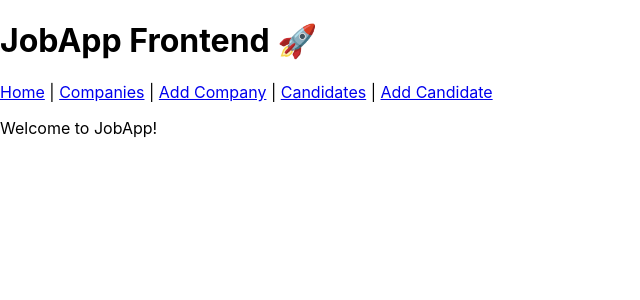
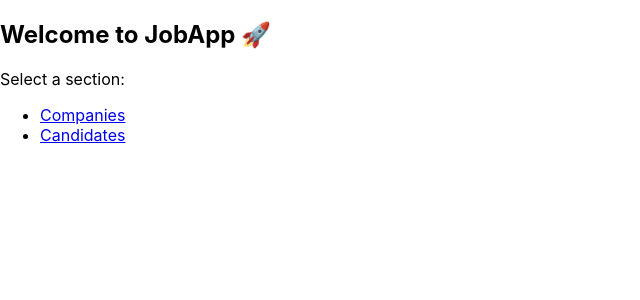
Before and after one commit to mtripode101/jobapp_frontend, a React (Create React App) app: page / in a window 1280 px wide. Shown: the top 300 px of the page, without its empty margins (0-640 px from the left). Built offline with nearby package versions, Linux system fonts and the light colour scheme.

Commit message:
saving new layouts

```diff
--- a/src/App.js
+++ b/src/App.js
@@ -1,42 +1,10 @@
-import { BrowserRouter as Router, Routes, Route, Link } from "react-router-dom";
-import CompaniesListPage from "./pages/company/CompaniesListPage";
-import CompanyDetailPage from "./pages/company/CompanyDetailPage";
-import CompanyForm from "./pages/company/CompanyForm";
-
-import CandidateListPage from "./pages/candidate/CandidateListPage";
-import CandidateDetailPage from "./pages/candidate/CandidateDetailPage";
-import CandidateFormPage from "./pages/candidate/CandidateFormPage";
+import { BrowserRouter as Router } from "react-router-dom";
+import AppRoutes from "./routes/AppRoutes";
 
 function App() {
   return (
     <Router>
-      <header>
-        <h1>JobApp Frontend 🚀</h1>
-        <nav>
-          <Link to="/">Home</Link> |{" "}
-          <Link to="/companies">Companies</Link> |{" "}
-          <Link to="/companies/new">Add Company</Link> |{" "}
-          <Link to="/candidates">Candidates</Link> |{" "}
-          <Link to="/candidates/new">Add Candidate</Link>
-        </nav>
-      </header>
-
-      <main>
-        <Routes>
-          {/* Home */}
-          <Route path="/" element={<p>Welcome to JobApp!</p>} />
-
-          {/* Companies */}
-          <Route path="/companies" element={<CompaniesListPage />} />
-          <Route path="/companies/:id" element={<CompanyDetailPage />} />
-          <Route path="/companies/new" element={<CompanyForm />} />
-
-          {/* Candidates */}
-          <Route path="/candidates" element={<CandidateListPage />} />
-          <Route path="/candidates/:id" element={<CandidateDetailPage />} />
-          <Route path="/candidates/new" element={<CandidateFormPage />} />
-        </Routes>
-      </main>
+      <AppRoutes />
     </Router>
   );
 }
--- /dev/null
+++ b/src/layouts/Layout.js
@@ -0,0 +1,13 @@
+import { Outlet } from "react-router-dom";
+
+function Layout() {
+  return (
+    <>
+      <main>
+        <Outlet />
+      </main>
+    </>
+  );
+}
+
+export default Layout;
--- /dev/null
+++ b/src/pages/HomePage.js
@@ -0,0 +1,16 @@
+import { Link } from "react-router-dom";
+
+function HomePage() {
+  return (
+    <div>
+      <h2>Welcome to JobApp 🚀</h2>
+      <p>Select a section:</p>
+      <ul>
+        <li><Link to="/companies">Companies</Link></li>
+        <li><Link to="/candidates">Candidates</Link></li>
+      </ul>
+    </div>
+  );
+}
+
+export default HomePage;
--- a/src/pages/candidate/CandidateListPage.tsx
+++ b/src/pages/candidate/CandidateListPage.tsx
@@ -31,6 +31,9 @@ export default function CandidateListPage() {
   return (
     <div>
       <h2>Candidates</h2>
+
+      {/* 🔗 Link back to Home */}
+      <Link to="/">🏠 Back to Home</Link> |{" "}
       <Link to="/candidates/new">➕ Add Candidate</Link>
 
       {loading && <p>Loading candidates...</p>}
--- a/src/pages/company/CompaniesListPage.tsx
+++ b/src/pages/company/CompaniesListPage.tsx
@@ -35,6 +35,9 @@ export default function CompaniesListPage() {
   return (
     <div>
       <h2>Companies</h2>
+
+      {/* 🔗 Link back to Home */}
+      <Link to="/">🏠 Back to Home</Link> |{" "}
       <Link to="/companies/new">➕ Add Company</Link>
 
       {loading && <p>Loading companies...</p>}
--- /dev/null
+++ b/src/routes/AppRoutes.js
@@ -0,0 +1,41 @@
+import { Routes, Route } from "react-router-dom";
+import Layout from "../layouts/Layout";
+
+// Home
+import HomePage from "../pages/HomePage";
+
+// Companies
+import CompaniesListPage from "../pages/company/CompaniesListPage";
+import CompanyDetailPage from "../pages/company/CompanyDetailPage";
+import CompanyFormPage from "../pages/company/CompanyFormPage";
+
+// Candidates
+import CandidateListPage from "../pages/candidate/CandidateListPage";
+import CandidateDetailPage from "../pages/candidate/CandidateDetailPage";
+import CandidateFormPage from "../pages/candidate/CandidateFormPage";
+
+function AppRoutes() {
+  return (
+    <Routes>
+      <Route path="/" element={<Layout />}>
+        {/* Home */}
+        <Route index element={<HomePage />} />
+
+        {/* Companies */}
+        <Route path="companies" element={<CompaniesListPage />} />
+        <Route path="companies/:id" element={<CompanyDetailPage />} />
+        <Route path="companies/new" element={<CompanyFormPage />} />
+
+        {/* Candidates */}
+        <Route path="candidates" element={<CandidateListPage />} />
+        <Route path="candidates/:id" element={<CandidateDetailPage />} />
+        <Route path="candidates/new" element={<CandidateFormPage />} />
+
+        {/* 404 */}
+        <Route path="*" element={<p>404 - Page Not Found</p>} />
+      </Route>
+    </Routes>
+  );
+}
+
+export default AppRoutes;
```
Also changed, not shown: src/pages/company/CompanyFormPage.tsx (renamed from src/pages/company/CompanyForm.tsx).
